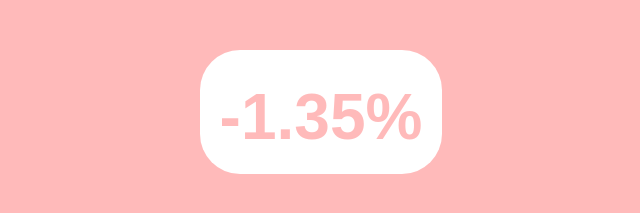
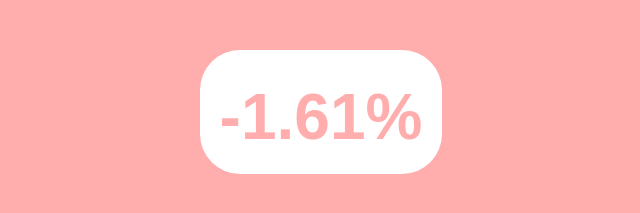
Before and after one commit to brycedorn/market-vibe, a plain HTML site: page index.html in a window 1280 px wide. Shown: the part 401-614 px from the top of the page, 319-959 px from the left. Drawn offline with Linux system fonts and the light colour scheme.

Commit message:
Deploying to gh-pages from  @ 807e35fddea063578d8a796880931a9249de61c7 🚀

```diff
--- a/index.html
+++ b/index.html
@@ -1 +1 @@
-<!DOCTYPE html><html><head><title>Market is 🙁 today.</title><meta charset="utf-8"><link rel="preconnect" href="https://finnhub.io"></head><body style="margin:0"><div style="width:100%;height:100vh;display:flex;flex-direction:column;align-items:center;justify-content:center;background-color:rgba(255,0,0,.27);font-family:sans-serif"><h1 style="font-size:12em;cursor:default;margin:0">🙁</h1><h2 style="border-radius:40px;background:#fff;cursor:default;padding:30px 20px 20px;color:rgba(255,0,0,.27);font-size:4em">-1.35%</h2></div> </body></html>
+<!DOCTYPE html><html><head><title>Market is 🙁 today.</title><meta charset="utf-8"><link rel="preconnect" href="https://finnhub.io"></head><body style="margin:0"><div style="width:100%;height:100vh;display:flex;flex-direction:column;align-items:center;justify-content:center;background-color:rgba(255,0,0,.32);font-family:sans-serif"><h1 style="font-size:12em;cursor:default;margin:0">🙁</h1><h2 style="border-radius:40px;background:#fff;cursor:default;padding:30px 20px 20px;color:rgba(255,0,0,.32);font-size:4em">-1.61%</h2></div> </body></html>
```
